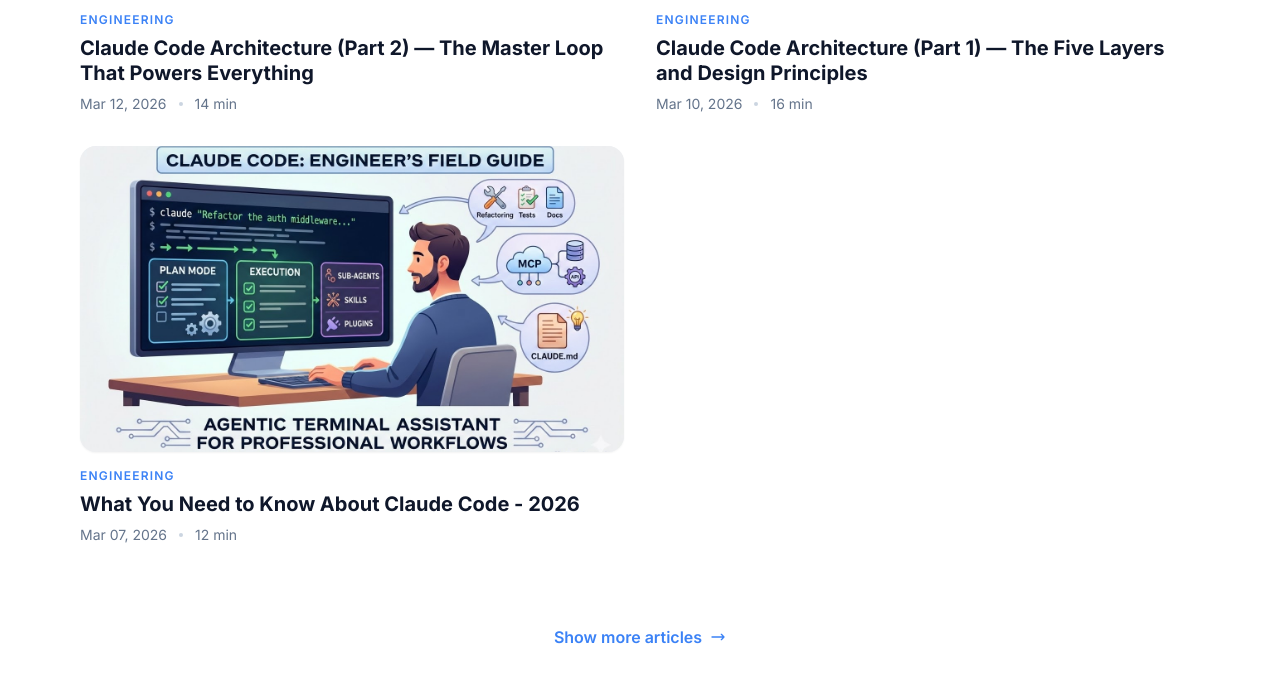
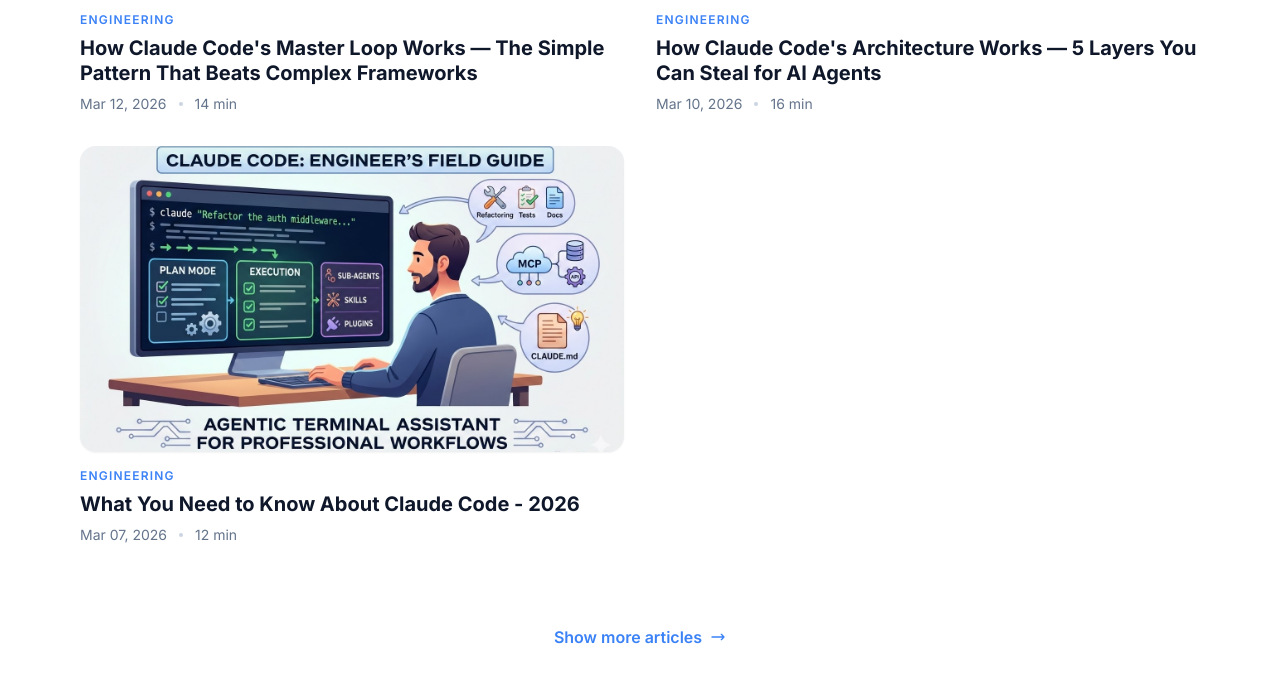
Before and after one commit to sherlockliu/sherlockliu-blog, a Jekyll site: the page built from index.html, in a window 1280 px wide and 900 px high, scrolled down 327 px, cut to the strip 224-900 px from the top of the window. Built offline with Jekyll 4.4.1, drawn with Linux system fonts in a browser that asks for light colours; nearby versions of some CDN libraries.

Commit message:
change title and enable drafts

```diff
--- a/_posts/2026-03-10-how-claude-code-is-designed-part-1.md
+++ b/_posts/2026-03-10-how-claude-code-is-designed-part-1.md
@@ -1,6 +1,6 @@
 ---
 layout: post
-title: "Claude Code Architecture (Part 1) — The Five Layers and Design Principles"
+title: "How Claude Code's Architecture Works — 5 Layers You Can Steal for AI Agents"
 date: 2026-03-10
 categories: [Engineering, Architecture]
 tags: [AI, Claude Code, System Design, AI Agents, Architecture, LLM, MCP, AI Development, Anthropic]
@@ -14,7 +14,7 @@
   part: 1
   total: 6
   next_url: "/engineering/architecture/2026/03/12/the-master-loop-simplest-pattern-that-works-part-2.html"
-  next_title: "(Part 2) The Master Loop That Powers Everything"
+  next_title: "How Claude Code's Master Loop Works — The Simple Pattern That Beats Complex Frameworks"
 ---
 
 *Series: Agentic System Design, Learned from Claude Code — Part 1 of 6*
--- a/_posts/2026-03-12-the-master-loop-simplest-pattern-that-works-part-2.md
+++ b/_posts/2026-03-12-the-master-loop-simplest-pattern-that-works-part-2.md
@@ -1,6 +1,6 @@
 ---
 layout: post
-title: "Claude Code Architecture (Part 2) — The Master Loop That Powers Everything"
+title: "How Claude Code's Master Loop Works — The Simple Pattern That Beats Complex Frameworks"
 date: 2026-03-12
 categories: [Engineering, Architecture]
 tags: [AI, Claude Code, System Design, AI Agents, ReAct, Agent Loop, LLM]
@@ -14,7 +14,7 @@
   part: 2
   total: 6
   prev_url: "/engineering/architecture/2026/03/10/how-claude-code-is-designed-part-1.html"
-  prev_title: "(Part 1) The Five Layers and Design Principles"
+  prev_title: "How Claude Code's Architecture Works — 5 Layers You Can Steal for AI Agents"
 ---
 
 *Series: Agentic System Design, Learned from Claude Code — Part 2 of 6*
--- a/blog.html
+++ b/blog.html
@@ -23,6 +23,7 @@
     </div>
     <div class="grid grid-cols-1 md:grid-cols-2 lg:grid-cols-3 gap-8" id="posts-grid">
         {% for post in site.posts %}
+        {% if post.published != false %}
         <article class="post-item group" data-categories="{% for cat in post.categories %}{{ cat | slugify }} {% endfor %}">
             <a href="{{ post.url | relative_url }}">
                 <div class="aspect-[16/9] overflow-hidden rounded-2xl bg-slate-100 dark:bg-slate-900 mb-4 shadow-sm">
@@ -39,6 +40,7 @@
                 </div>
             </a>
         </article>
+        {% endif %}
         {% endfor %}
     </div>
 </section>
--- a/index.html
+++ b/index.html
@@ -10,6 +10,7 @@
 
     <div class="grid grid-cols-1 md:grid-cols-2 gap-8">
         {% for post in site.posts limit:6 %}
+        {% if post.published != false %}
         <article class="group">
             <a href="{{ post.url | relative_url }}">
                 <div class="aspect-[16/9] overflow-hidden rounded-2xl bg-slate-100 dark:bg-slate-900 mb-4 shadow-sm">
@@ -28,6 +29,7 @@
                 </div>
             </a>
         </article>
+        {% endif %}
         {% endfor %}
     </div>
 
```
Also changed, not shown: _drafts/README.md (added), 1 other file.
